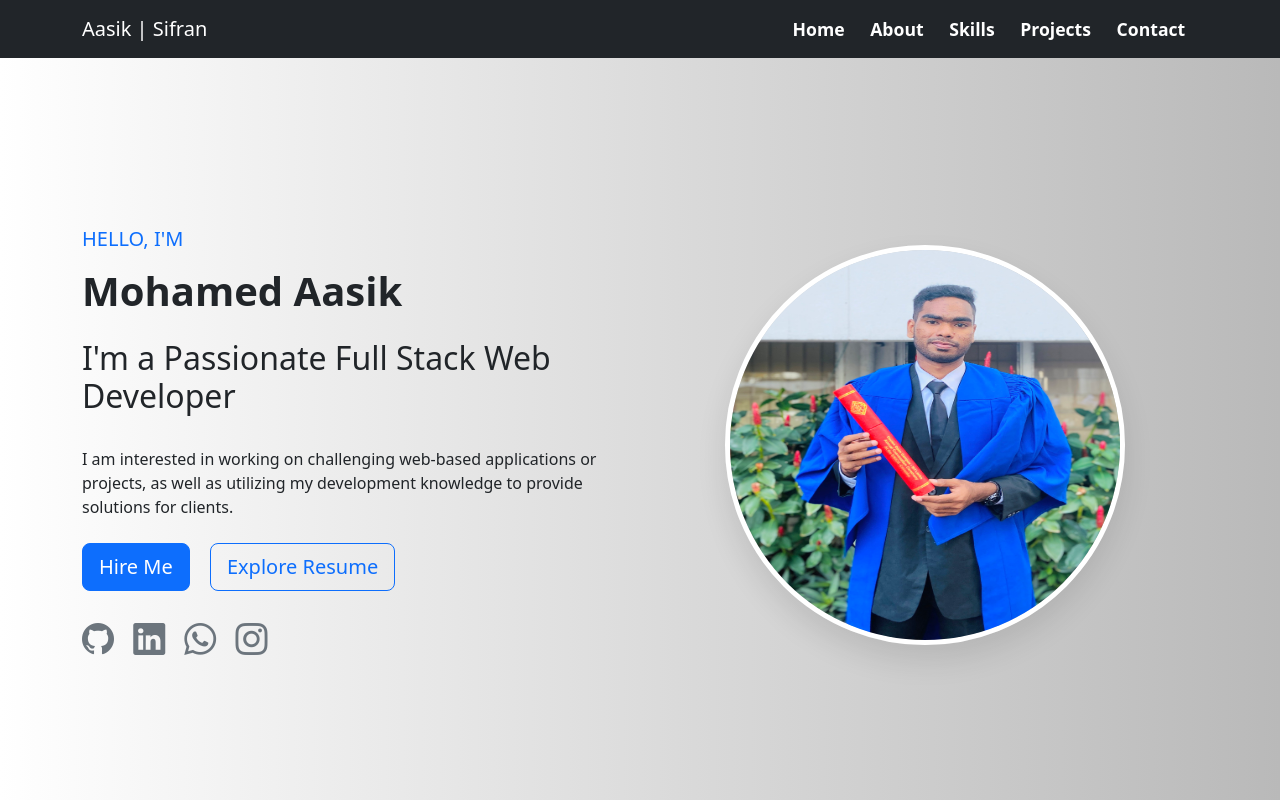
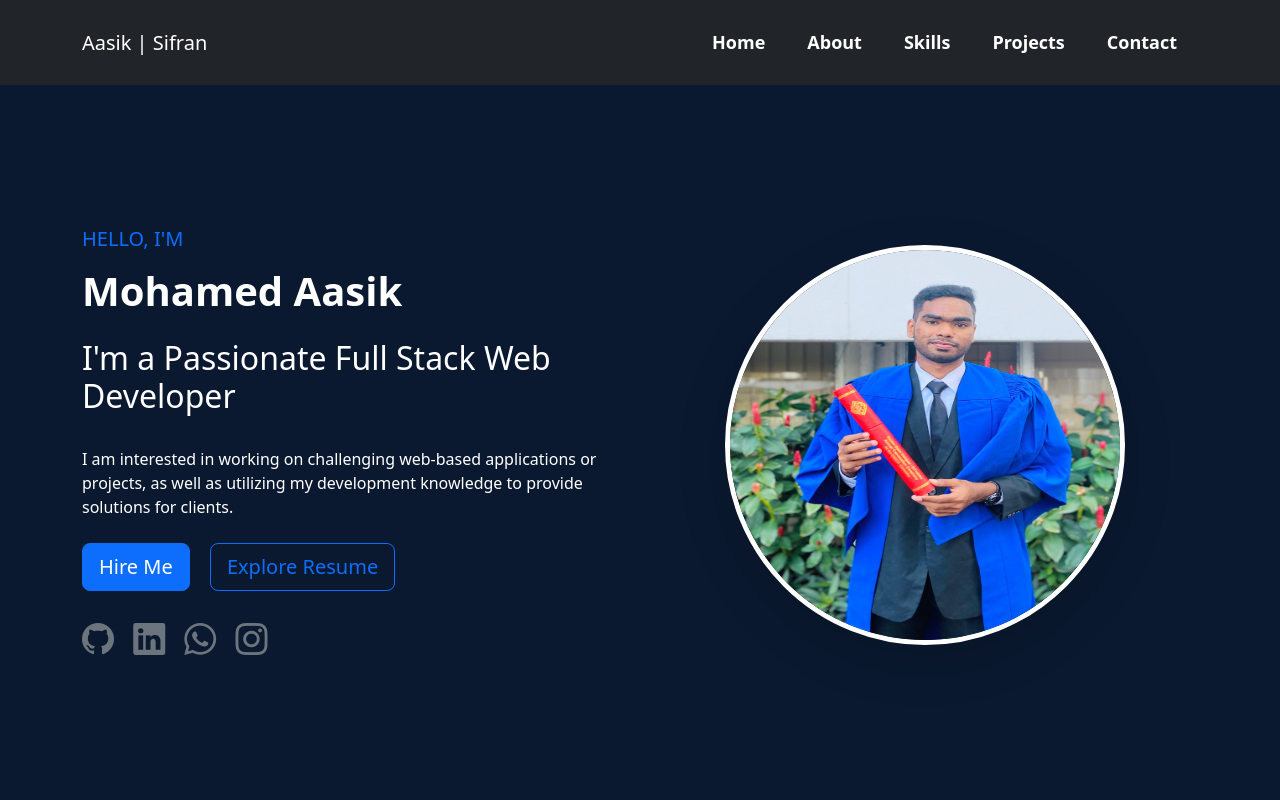
Before and after one commit to aasiksifran17/portfolio, a plain HTML site: page index.html in a window 1280 px wide. Shown: the top 800 px of the page. Drawn offline with nearby package versions, Linux system fonts and the light colour scheme.

Commit message:
minor change

```diff
--- a/index.html
+++ b/index.html
@@ -51,9 +51,9 @@
             <div class="row align-items-center">
                 <div class="col-lg-6 hero-content">
                     <h5 class="text-primary mb-3">HELLO, I'M</h5>
-                    <h1 class=" fw-bold mb-4">Mohamed Aasik</h1>
-                    <h2 class="mb-4">I'm a Passionate Full Stack Web Developer</h2>
-                    <p class="mb-4">I am interested in working on challenging web-based applications or projects, as well as utilizing my development knowledge to provide solutions for clients.</p>
+                    <h1 class=" fw-bold mb-4 text">Mohamed Aasik</h1>
+                    <h2 class="mb-4 text">I'm a Passionate Full Stack Web Developer</h2>
+                    <p class="mb-4 text">I am interested in working on challenging web-based applications or projects, as well as utilizing my development knowledge to provide solutions for clients.</p>
                     <div class="hero-buttons">
                         <a href="#contact" class="btn btn-primary btn-lg me-3">Hire Me</a>
                         <a href="https://flowcv.com/resume/tl9wwg36sw" target="_blank" class="btn btn-outline-primary btn-lg">Explore Resume</a>
@@ -67,9 +67,10 @@
                 </div>
                 <div class="col-lg-6 d-none d-lg-block">
                     <div class="hero-image">
-                        <img src="/assets/aasik.jpg" alt="Profile Aasik" class="rounded-circle shadow-l4g" style="width: 400px; height: 400px;">
+                        <img src="/assets/aasik.jpg" alt="Profile image" class="rounded-circle shadow-lg" style="width: 400px; height: 400px;">
                     </div>
-                </div>
+                    </div>
+
             </div>
         </div>
     </section>
--- a/style.css
+++ b/style.css
@@ -12,9 +12,9 @@
 .navbar-nav .nav-link {
     color: #fff !important;
     font-weight: 600;
-    font-size: 1.1rem;
-    margin: 0 0.8rem;
-    padding: 0.5rem 0 !important;
+    font-size: 18px;
+    margin: 13px;
+    padding: 8px !important;
     position: relative;
     transition: all 0.3s ease;
 }
@@ -42,16 +42,20 @@
 
 .navbar-nav .nav-link:hover,
 .navbar-nav .nav-item.active .nav-link {
-    color: #fff !important;
+    color: #ffffff !important;
 }
 
 
 /* Hero Section */
 .hero-section {
     min-height: 100vh;
-    background: linear-gradient(90deg, #ffffff 0%, #b9b9b9 100%);
+    background: linear-gradient(90deg, #0a1930 100%, #b9b9b9 100%);
     align-items: center;
     padding: 100px 0 10px;
+
+}
+.text{
+    color: #ffffff;
 
 }
 
@@ -84,14 +88,14 @@
 
 /* Section Headings */
 section {
-    padding: 5rem 0;
+    padding: 80px;
 }
 
 section h2 {
     position: relative;
     display: inline-block;
-    margin-bottom: 3rem;
-    padding-bottom: 0.5rem;
+    margin-bottom: 48px;
+    padding-bottom: 8px;
 }
 
 
```
